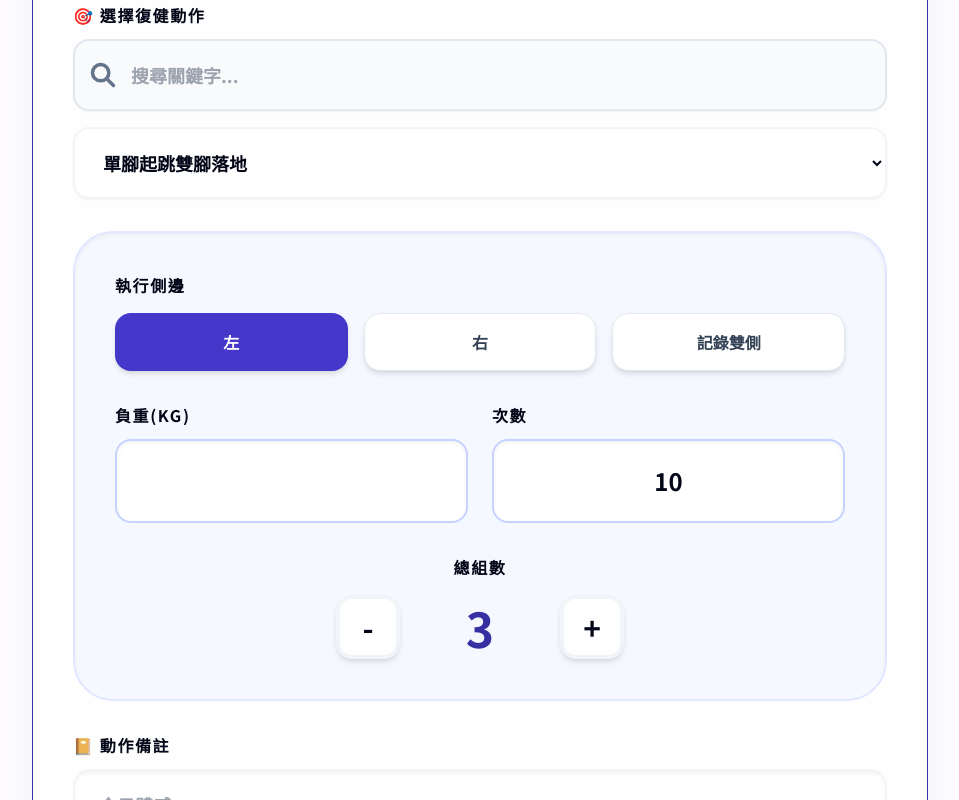
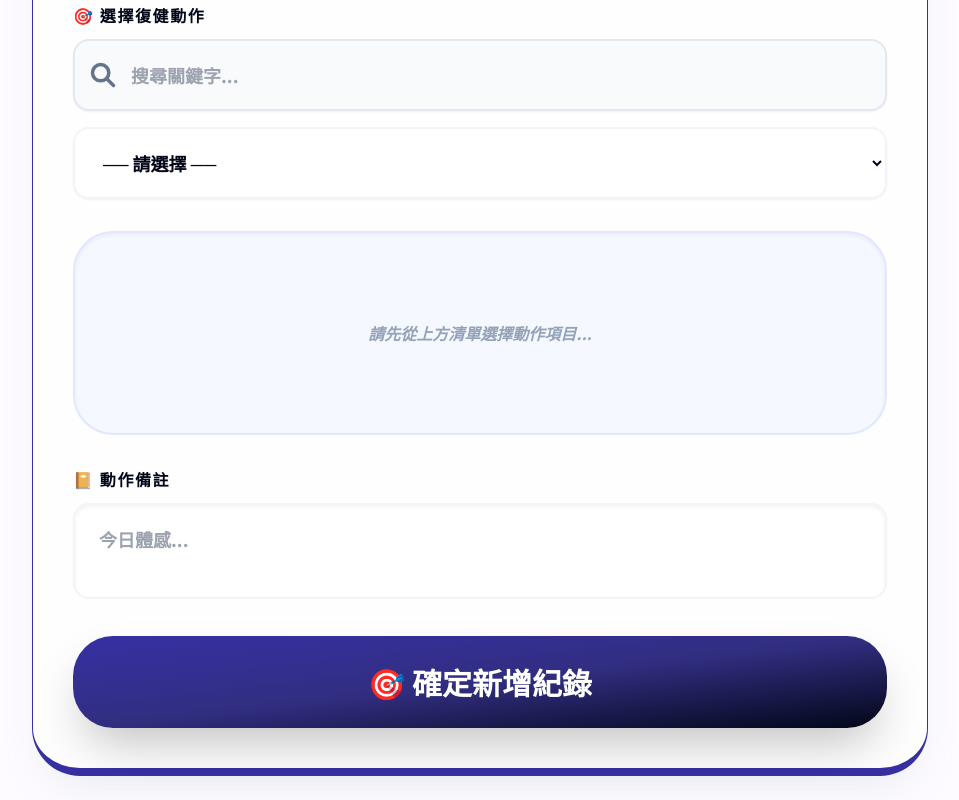
Before and after one commit to mandyjeng/rehab, a React (Vite) app: page / in a window 1280 px wide. Shown: the part 840-1640 px from the top of the page, without its empty margins (160-1119 px from the left). Built offline with nearby package versions, Linux system fonts and the light colour scheme.

Commit message:
改預設0

```diff
--- a/App.tsx
+++ b/App.tsx
@@ -11,10 +11,10 @@ const App: React.FC = () => {
   const [searchTerm, setSearchTerm] = useState('');
   const [formData, setFormData] = useState<FormData>({
     date: new Date().toISOString().split('T')[0],
-    exerciseId: EXERCISES[0].id,
+    exerciseId: '', // 預設為空，對應「請選擇」
     side: '記錄雙側',
-    sets: 3,
-    weight: '',
+    sets: 1, // 總組數預設填 1
+    weight: '0', // 初始預設填 0
     reps: '10',
     time: '',
     resistance: '',
@@ -51,7 +51,7 @@ const App: React.FC = () => {
   };
 
   const currentExercise = useMemo(() =>
-    EXERCISES.find(e => e.id === formData.exerciseId) || EXERCISES[0]
+    EXERCISES.find(e => e.id === formData.exerciseId) || null
   , [formData.exerciseId]);
 
   // 過濾動作邏輯
@@ -71,17 +71,18 @@ const App: React.FC = () => {
   }, [filteredExercises]);
 
   useEffect(() => {
-    if (!editingId) {
+    if (!editingId && currentExercise) {
       setFormData(prev => ({
         ...prev,
         side: currentExercise.isUnilateral ? '左' : 'N/A' as any,
-        weight: currentExercise.category === BodyPart.LANDMINE ? '20' : '',
+        // 如果是地雷管類別預設 20，其餘 0
+        weight: currentExercise.category === BodyPart.LANDMINE ? '20' : '0',
         reps: currentExercise.mode === 'REPS_ONLY' || currentExercise.mode === 'STRENGTH' ? '10' : '',
         time: currentExercise.mode === 'TIME_ONLY' ? '30' : (currentExercise.mode === 'CYCLING' || currentExercise.mode === 'TREADMILL' ? '15' : ''),
         resistance: '',
         slope: '',
         speed: '',
-        sets: (currentExercise.mode === 'RELAX' || currentExercise.mode === 'CYCLING' || currentExercise.mode === 'TREADMILL') ? 1 : 3
+        sets: 1 // 總組數預設為 1
       }));
     }
   }, [currentExercise, editingId]);
@@ -117,13 +118,18 @@ const App: React.FC = () => {
   };
 
   const handleSaveLog = () => {
+    if (!currentExercise) {
+      alert("請先選擇一個復健動作喔！");
+      return;
+    }
+
     setIsProcessing(true);
     let finalValue = "";
     let finalUnit = "";
 
     switch(currentExercise.mode) {
       case 'STRENGTH':
-        finalValue = `${formData.weight !== '' ? formData.weight + 'kg ' : ''}${formData.reps}下`;
+        finalValue = `${formData.weight !== '' ? formData.weight + 'kg ' : '0kg '}${formData.reps}下`;
         finalUnit = '組';
         break;
       case 'REPS_ONLY':
@@ -135,12 +141,12 @@ const App: React.FC = () => {
         finalUnit = '組';
         break;
       case 'CYCLING':
-        finalValue = `阻力${formData.resistance}`;
-        finalUnit = `${formData.time}分鐘`;
+        finalValue = `阻力${formData.resistance || '0'}`;
+        finalUnit = `${formData.time || '0'}分鐘`;
         break;
       case 'TREADMILL':
-        finalValue = `坡度${formData.slope} 速度${formData.speed}`;
-        finalUnit = `${formData.time}分鐘`;
+        finalValue = `坡度${formData.slope || '0'} 速度${formData.speed || '0'}`;
+        finalUnit = `${formData.time || '0'}分鐘`;
         break;
       case 'RELAX':
         finalValue = "已完成";
@@ -184,7 +190,9 @@ const App: React.FC = () => {
     setTimeout(() => {
       setFormData(prev => ({
         ...prev,
-        weight: currentExercise.category === BodyPart.LANDMINE ? '20' : '',
+        exerciseId: '', // 儲存後重置為「請選擇」
+        weight: '0',
+        sets: 1,
         notes: ''
       }));
       setIsProcessing(false);
@@ -348,6 +356,7 @@ const App: React.FC = () => {
                   value={formData.exerciseId}
                   onChange={e => setFormData({ ...formData, exerciseId: e.target.value })}
                 >
+                  <option value="" disabled className="text-slate-400">── 請選擇 ──</option>
                   {filteredCategories.length > 0 ? (
                     filteredCategories.map(cat => (
                       <optgroup label={cat} key={cat} className="bg-slate-200 text-slate-950 font-black">
@@ -363,7 +372,7 @@ const App: React.FC = () => {
               </section>
 
               <div className={`p-8 md:p-10 rounded-[2.5rem] border-2 space-y-8 transition-colors shadow-inner ${editingId ? 'bg-orange-50 border-orange-100' : 'bg-indigo-50/50 border-indigo-100'}`}>
-                {currentExercise.isUnilateral && (
+                {currentExercise?.isUnilateral && (
                   <section>
                     <label className="text-lg md:text-base font-black text-slate-950 mb-4 block uppercase tracking-widest text-center md:text-left">執行側邊</label>
                     <div className="grid grid-cols-3 gap-4">
@@ -374,6 +383,7 @@ const App: React.FC = () => {
                   </section>
                 )}
 
+                {currentExercise && (
                   <div className={`grid ${currentExercise.mode === 'TREADMILL' ? 'grid-cols-3' : 'grid-cols-2'} gap-6`}>
                     {(currentExercise.mode === 'STRENGTH' || currentExercise.mode === 'CYCLING' || currentExercise.mode === 'TREADMILL') && (
                       <section>
@@ -394,8 +404,9 @@ const App: React.FC = () => {
                       </section>
                     )}
                   </div>
+                )}
 
-                {currentExercise.mode !== 'RELAX' && currentExercise.mode !== 'CYCLING' && currentExercise.mode !== 'TREADMILL' && (
+                {currentExercise && currentExercise.mode !== 'RELAX' && currentExercise.mode !== 'CYCLING' && currentExercise.mode !== 'TREADMILL' && (
                   <section>
                     <label className="text-lg md:text-base font-black text-slate-950 mb-4 block text-center uppercase tracking-widest">總組數</label>
                     <div className="flex items-center justify-center space-x-12">
@@ -404,6 +415,12 @@ const App: React.FC = () => {
                       <button type="button" onClick={() => setFormData({...formData, sets: formData.sets + 1})} className="w-16 h-16 bg-white rounded-2xl border-4 border-slate-100 text-slate-950 font-black text-3xl shadow-md">+</button>
                     </div>
                   </section>
+                )}
+
+                {!currentExercise && (
+                  <div className="py-12 text-center text-slate-400 font-bold italic">
+                    請先從上方清單選擇動作項目...
+                  </div>
                 )}
               </div>
 
```
Lines whose indentation alone changed are shown as unchanged.
